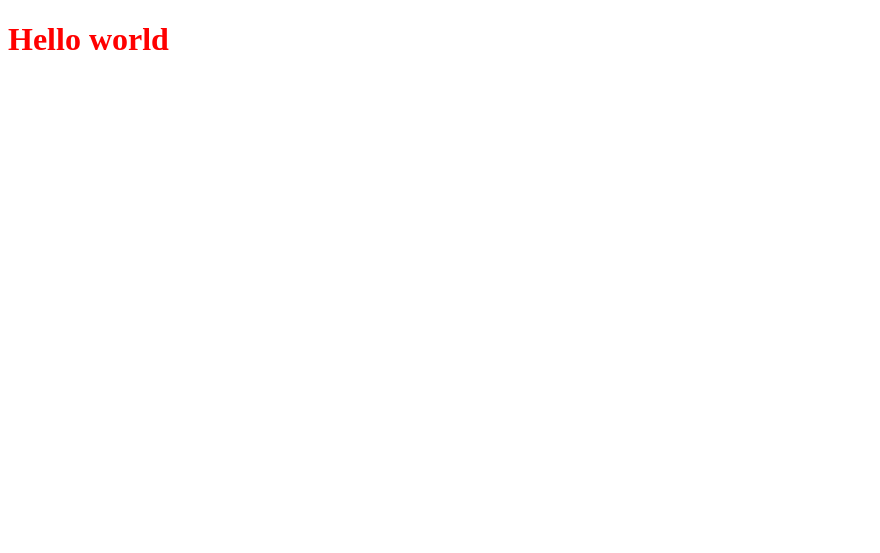
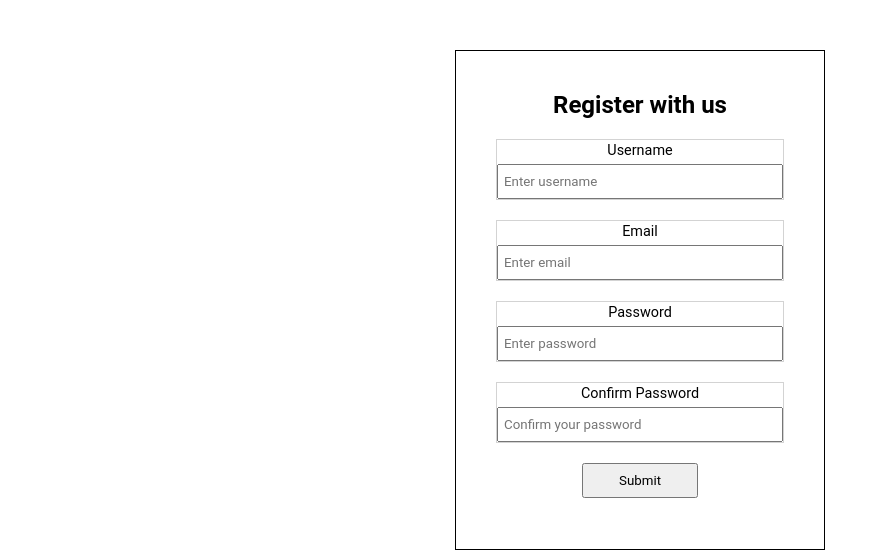
Before and after one commit to EfrainMiret/VanillaJS-Project-1-Form-Validation, a website built with Parcel: page src/index.html in a window 1280 px wide. Shown: the whole page, without its empty margins (0-880 px from the left). Built offline with nearby package versions, Linux system fonts and the light colour scheme.

Commit message:
Third commit
Form element HTML and Basic css layout

```diff
--- a/src/index.html
+++ b/src/index.html
@@ -4,11 +4,53 @@
     <meta charset="UTF-8" />
     <meta http-equiv="X-UA-Compatible" content="IE=edge" />
     <meta name="viewport" content="width=device-width, initial-scale=1.0" />
+    <!-- Link stylesheet -->
     <link rel="stylesheet" href="./main.scss" />
+    <!-- Link script -->
     <script defer type="module" src="./index.js"></script>
     <title>Form Validation</title>
   </head>
   <body>
-    <h1>Hello world</h1>
+    <div class="form-container">
+      <!-- In this form we dont need an action because we are not actually submitting it to a file -->
+
+      <!-- The Id is what we are going to grab on in the javascript, and the class is what we are going to ues for styling -->
+      <form id="form" class="form">
+        <h2>Register with us</h2>
+        <div class="form-control">
+          <label for="username">Username</label>
+          <input type="text" id="username" placeholder="Enter username" />
+          <!-- This will be the error message that appears under the input -->
+          <small class="hidden">Error message</small>
+        </div>
+
+        <div class="form-control">
+          <label for="email">Email</label>
+          <input type="text" id="email" placeholder="Enter email" />
+          <!-- This will be the error message that appears under the input -->
+          <small class="hidden">Error message</small>
+        </div>
+
+        <div class="form-control">
+          <label for="password">Password</label>
+          <input type="password" id="password" placeholder="Enter password" />
+          <!-- This will be the error message that appears under the input -->
+          <small class="hidden">Error message</small>
+        </div>
+
+        <div class="form-control">
+          <label for="password2">Confirm Password</label>
+          <input
+            type="text"
+            id="password2"
+            placeholder="Confirm your password"
+          />
+          <!-- This will be the error message that appears under the input -->
+          <small class="hidden">Error message</small>
+        </div>
+
+        <button>Submit</button>
+      </form>
+    </div>
   </body>
 </html>
--- a/src/main.scss
+++ b/src/main.scss
@@ -1,3 +1,57 @@
-h1 {
-  color: red;
+* {
+  margin: 0;
+  padding: 0;
+  box-sizing: border-box;
+  font-family: roboto, arial;
 }
+
+a {
+  text-decoration: none;
+}
+
+.hidden {
+  display: none;
+}
+
+.form-container {
+  height: 500px;
+  width: 370px;
+  margin: auto;
+  margin-top: 50px;
+  padding: 40px 40px;
+  text-align: center;
+  border: 1px solid black;
+
+  .form {
+    height: 100%;
+    width: 100%;
+    // border: 1px solid lightgrey;
+    // display: flex;
+    // flex-direction: column;
+
+    h2 {
+      margin-bottom: 20px;
+    }
+
+    .form-control {
+      border: 1px solid lightgrey;
+
+      margin: 10px 0 20px 0;
+
+      label {
+        font-size: 0.9rem;
+      }
+      input {
+        margin-top: 5px;
+        width: 100%;
+        height: 35px;
+        padding: 0 0 0 5px;
+      }
+    }
+  }
+
+  button {
+    height: 35px;
+    width: 40%;
+  }
+}
```
